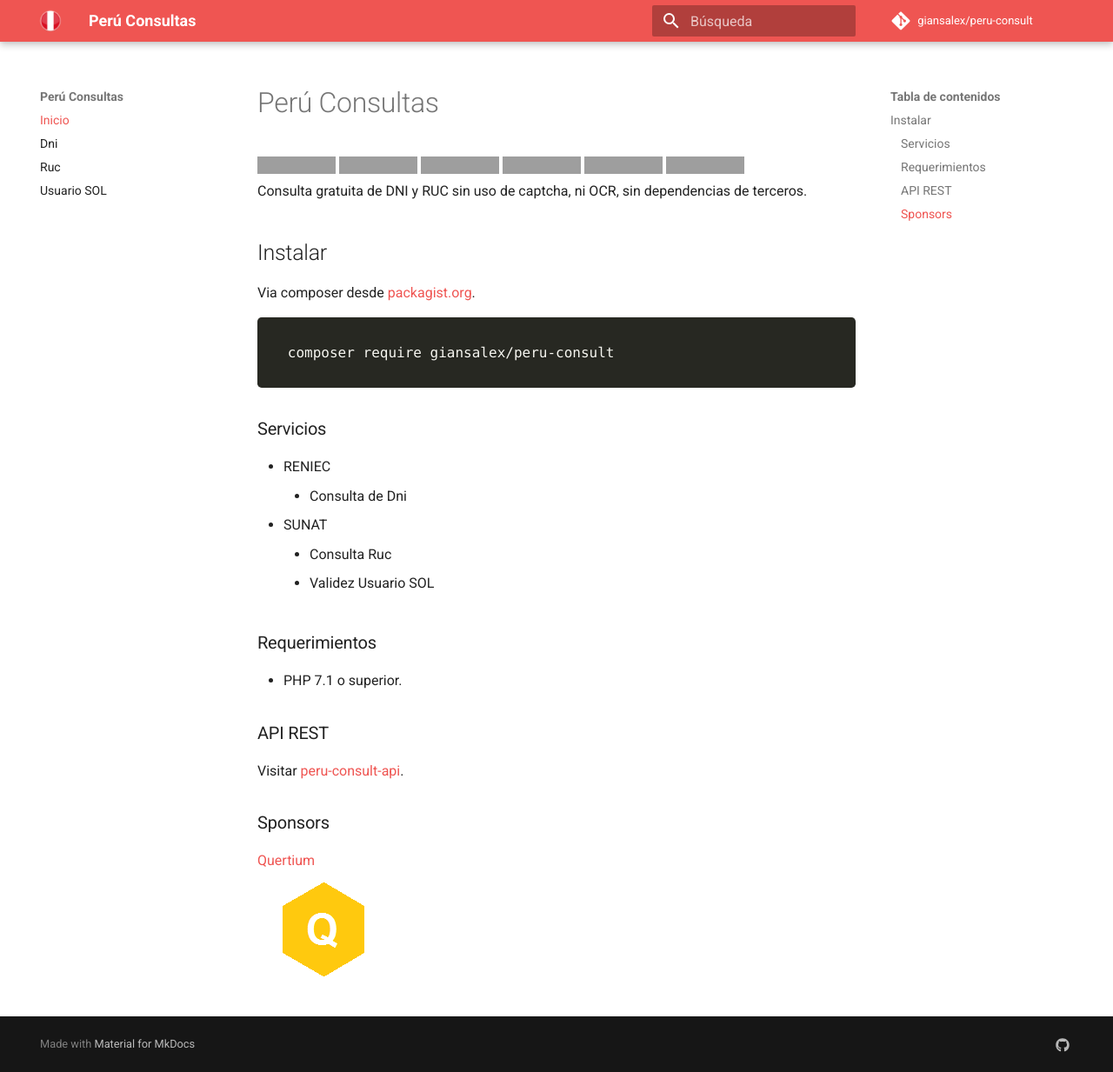
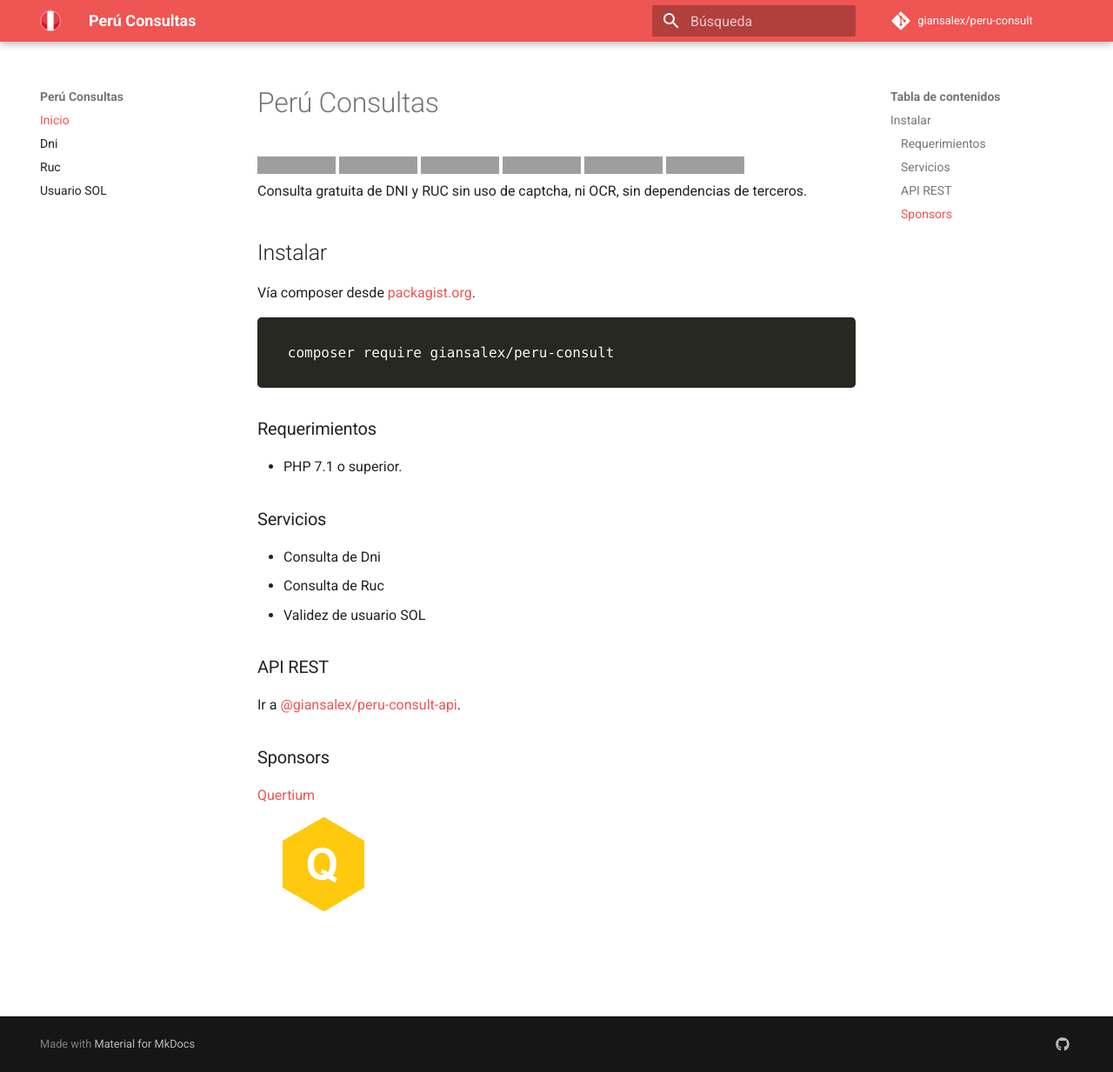
Before and after one commit to giansalex/peru-consult, an MkDocs documentation site: the page built from docs/index.md, in a window 1280 px wide and 1233 px high. Shown: the whole window at 87% size. Built offline with MkDocs 1.6.1 and Material for MkDocs 9.7.7, drawn with Linux system fonts in a browser that asks for light colours; nearby versions of some CDN libraries; comment, search, counter and statistics services are not loaded; grey boxes are pictures that could not be loaded.

Commit message:
update descriptions

````diff
--- a/docs/index.md
+++ b/docs/index.md
@@ -9,24 +9,21 @@
 Consulta gratuita de DNI y RUC sin uso de captcha, ni OCR, sin dependencias de terceros.
 
 ## Instalar
-Via composer desde [packagist.org](https://packagist.org/packages/giansalex/peru-consult).
+Vía composer desde [packagist.org](https://packagist.org/packages/giansalex/peru-consult).
 ```bash
 composer require giansalex/peru-consult
 ```
+### Requerimientos
+- PHP 7.1 o superior.
 
 ### Servicios
 
-- RENIEC
-    - Consulta de Dni
-- SUNAT
-    - Consulta Ruc
-    - Validez Usuario SOL
-
-### Requerimientos
-- PHP 7.1 o superior.
+- Consulta de Dni
+- Consulta de Ruc
+- Validez de usuario SOL
 
 ### API REST
-Visitar [peru-consult-api](https://github.com/giansalex/peru-consult-api).
+Ir a [@giansalex/peru-consult-api](https://github.com/giansalex/peru-consult-api).
 
 ### Sponsors
 
````
Also changed, not shown: README.md (+4 -6 lines).
